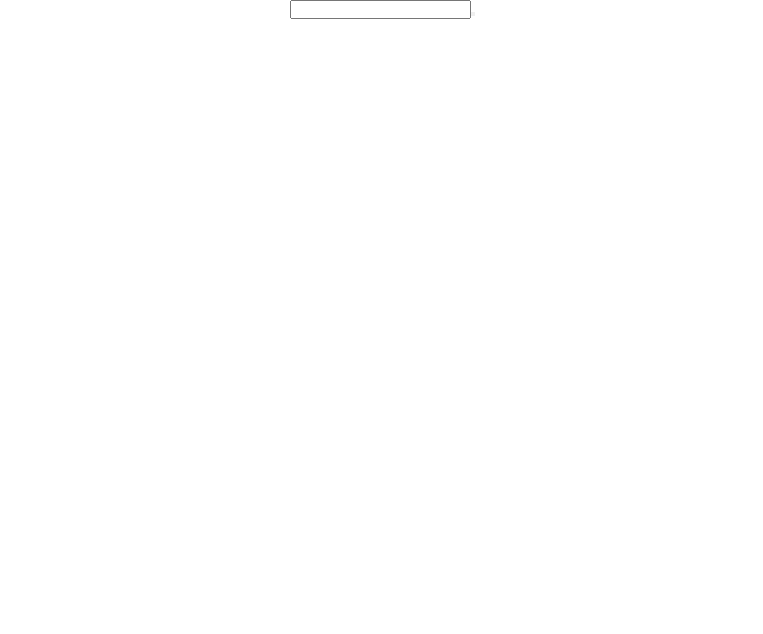
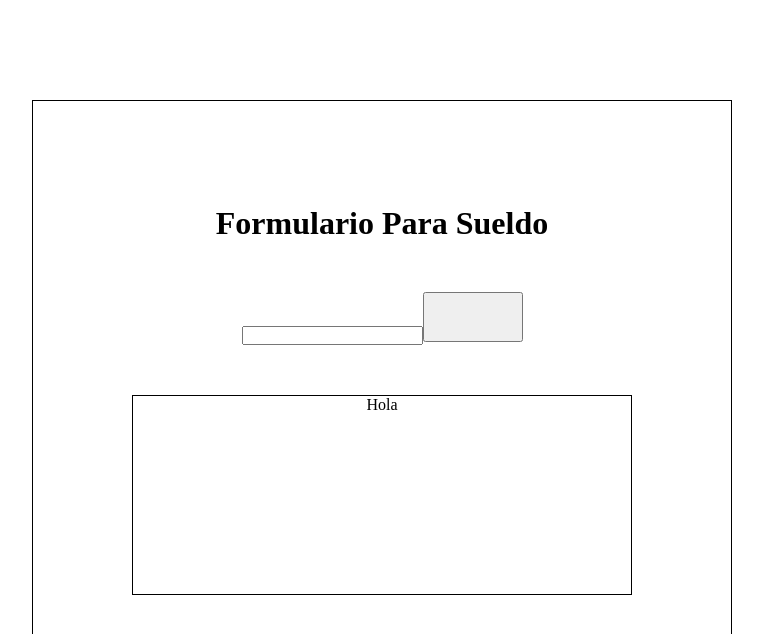
Before and after one commit to felipe1208-prog/pagina-ejercicios, a Vue app: page /ejercicio3 in a window 1280 px wide. Shown: the top 634 px of the page, without its empty margins (258-1021 px from the left). Built offline with nearby package versions, Linux system fonts and the light colour scheme; a web font is replaced by a local one.

Commit message:
empezando vista 3

```diff
--- a/src/views/Ejercicio3.vue
+++ b/src/views/Ejercicio3.vue
@@ -23,10 +23,15 @@ const calcularSueldo = async () => {
 <template>
     <div class="container">
         <div class="label-boton">
-            <input type="text" class="ingreso">
-            <button class="boton"></button>
+            <h1 class="titulo">Formulario Para Sueldo</h1>
+            <div class="input-y-eso">
+                <input type="text" class="ingreso">
+                <button class="boton"></button>
+            </div>
+            <div class="resultados">
+                Hola
+            </div>
         </div>
-            <div class="resultados"></div>
     </div>
 </template>
 
@@ -35,8 +40,35 @@ const calcularSueldo = async () => {
     display: flex;
     justify-content: center;
     align-items: center;
-    flex-direction: column;
+    min-height: 100vh;
 }
 
+.label-boton {
+    display: flex;
+    justify-content: center;
+    align-items: center;
+    border: 1px solid black;
+    width: 700px;
+    height: 600px;
+    flex-direction: column;
+    gap: 50px;
+}
+
+.boton {
+    width: 100px;
+    height: 50px;
+}
+
+.ingreso {
+
+}
+
+.resultados {
+    display: flex;
+    justify-content: center;
+    border: 1px solid black;
+    height: 200px;
+    width: 500px;
+}
 
 </style>
```
